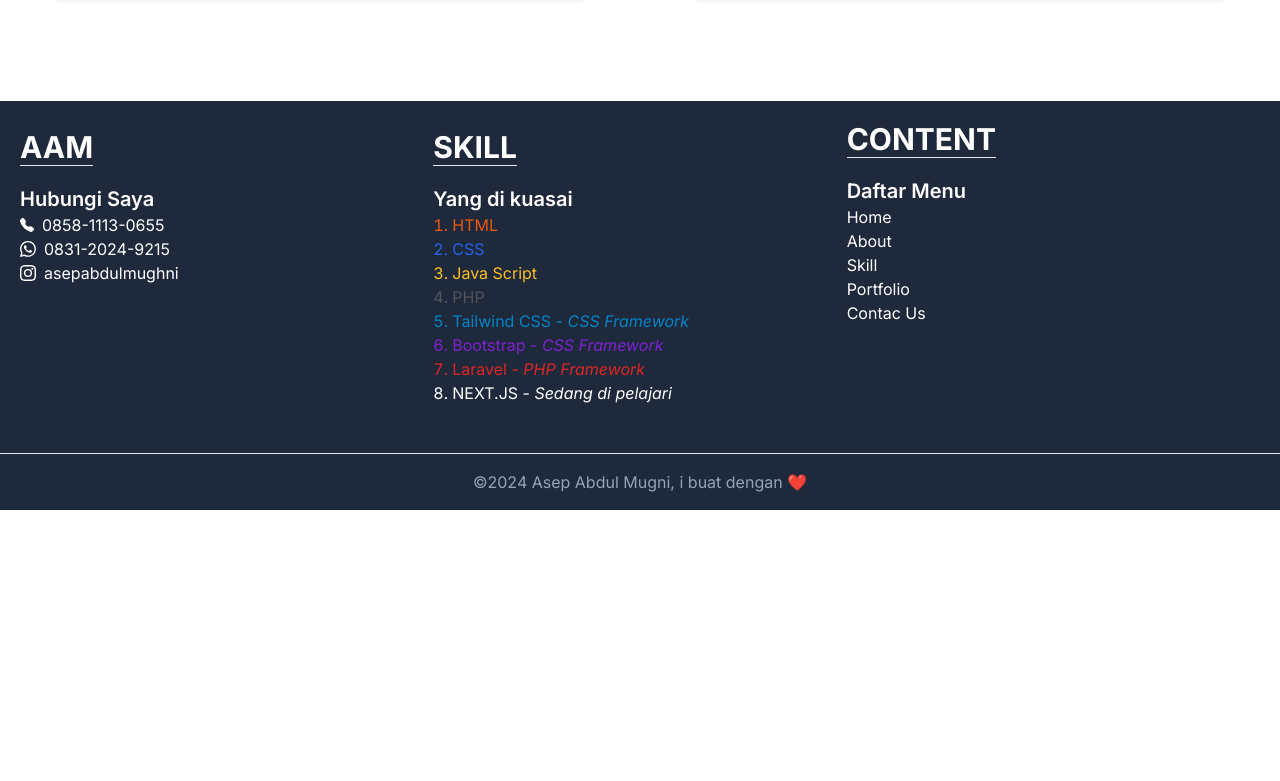
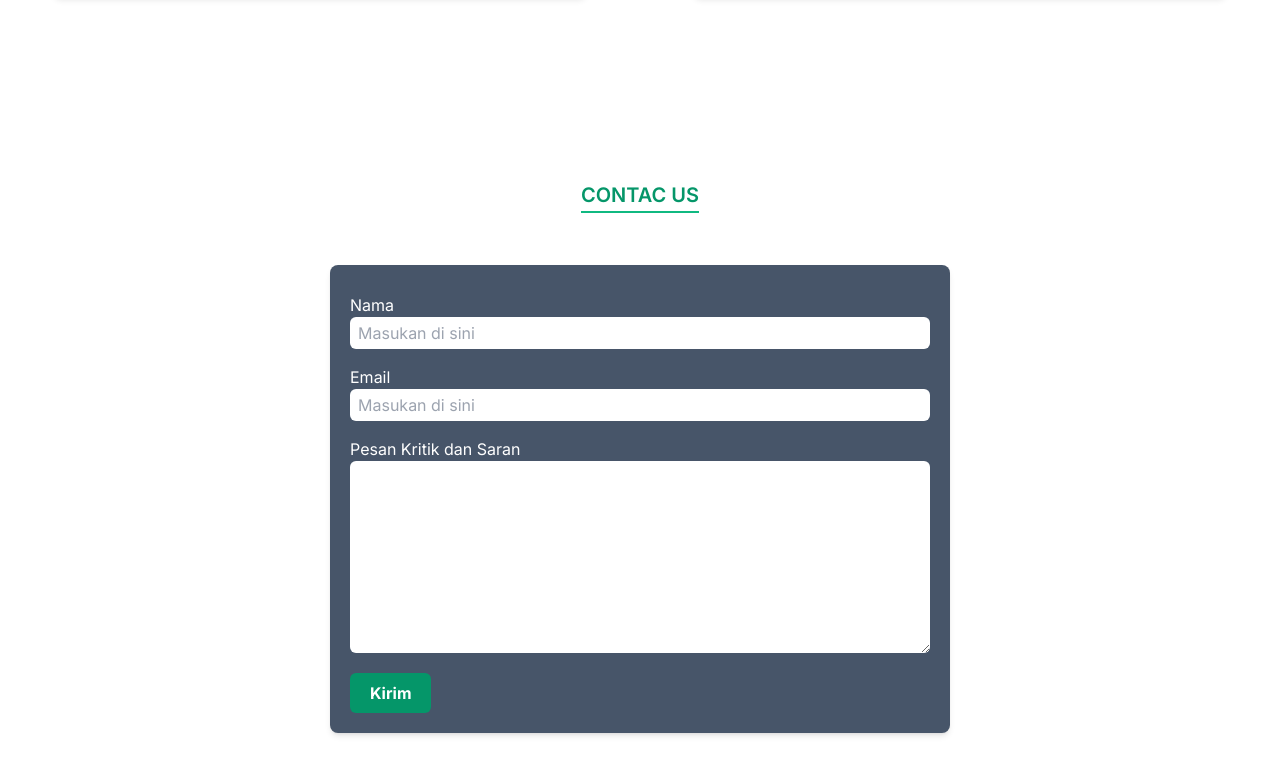
Before and after one commit to mugni1/mugni1.github.io, a website: page index.html in a window 1280 px wide. Shown: the part 3099-3880 px from the top of the page. Before the commit the page ends 3609 px from the top, so only its background shows below. Drawn offline with nearby package versions, Linux system fonts and the light colour scheme.

Commit message:
add contac to index

```diff
--- a/index.html
+++ b/index.html
@@ -56,7 +56,7 @@
       }
     </style>
   </head>
-  <body class="font-inter">
+  <body class="font-inter selection:bg-emerald-600 selection:text-white">
     <!-- NAVBAR  -->
     <nav class="top-0 z-50 fixed w-full px-5 md:px-0 bg-emerald-600 shadow-sm">
       <div class="container mx-auto h-14 flex items-center justify-between">
@@ -121,7 +121,7 @@
     <!-- END NAVBAR -->
 
     <!-- HERO SECTION -->
-    <section class="w-full bg-emerald-600 h-screen">
+    <section class="w-full bg-emerald-600 h-screen selection:bg-slate-500">
       <div
         class="container h-full py-28 mx-auto px-5 md:px-0 flex flex-wrap items-center justify-center"
       >
@@ -489,6 +489,64 @@
     </section>
     <!-- END OF PORTFOLIO -->
 
+    <!-- CONTAC US -->
+    <section id="contac" class="w-full md:min-h-screen">
+      <div class="py-20">
+        <h1 class="text-xl text-center text-emerald-600 font-semibold">
+          <span class="border-b-2 border-emerald-500 py-1">CONTAC US</span>
+        </h1>
+        <div class="flex flex-wrap container mx-auto my-4 md:mt-14 px-5">
+          <form
+            data-aos="fade-up"
+            data-aos-duration="700"
+            action=""
+            class="w-full sm:w-10/12 md:w-6/12 py-5 bg-slate-600 px-5 mx-auto rounded-lg shadow-md"
+          >
+            <div class="flex flex-wrap py-2">
+              <label for="" class="w-full text-white">Nama</label>
+              <input
+                type="text"
+                name=""
+                id=""
+                class="w-full py-1 px-2 rounded-md"
+                placeholder="Masukan di sini"
+              />
+            </div>
+            <div class="flex flex-wrap py-2">
+              <label for="" class="w-full text-white">Email</label>
+              <input
+                type="email"
+                name=""
+                id=""
+                class="w-full py-1 px-2 rounded-md"
+                placeholder="Masukan di sini"
+              />
+            </div>
+            <div class="flex flex-wrap py-2">
+              <label for="" class="w-full text-white"
+                >Pesan Kritik dan Saran</label
+              >
+              <textarea
+                class="w-full rounded-md"
+                name=""
+                id=""
+                rows="8"
+              ></textarea>
+            </div>
+            <div class="w-full mt-3">
+              <button
+                id="btn_submit"
+                class="bg-emerald-600 px-5 py-2 rounded-md font-bold text-white hover:bg-slate-500 active:ring-2 active:ring-white"
+              >
+                Kirim
+              </button>
+            </div>
+          </form>
+        </div>
+      </div>
+    </section>
+    <!-- END CONTAC US -->
+
     <!-- FOOTER -->
     <footer class="w-full bg-slate-800 text-white">
       <div class="container mx-auto py-5 flex flex-wrap px-5">
--- a/script.js
+++ b/script.js
@@ -48,3 +48,5 @@ window.onscroll = function () {
     // back_top.classList.remove("show");
   }
 };
+
+const btn_submit = document.getElementById("btn_submit");
```
